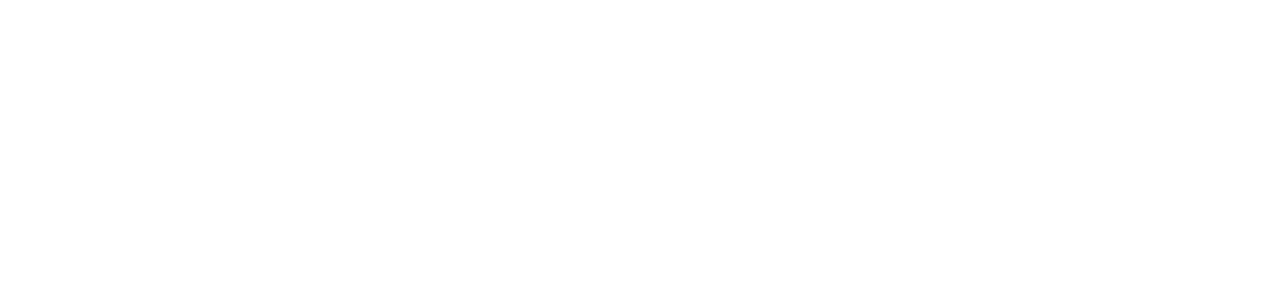
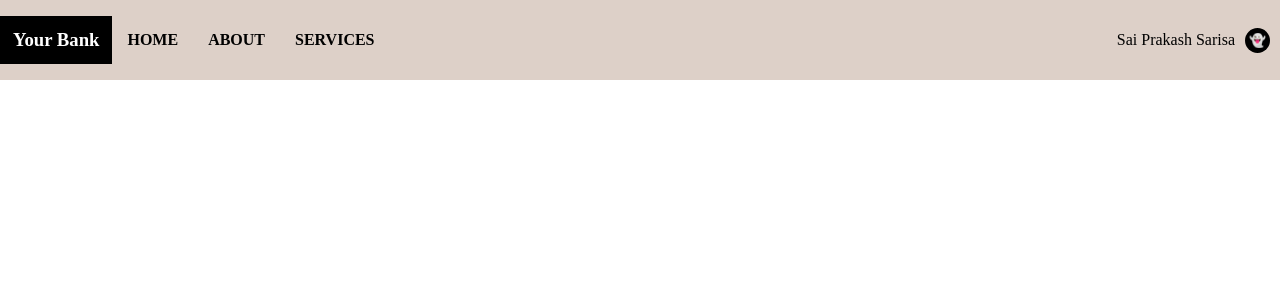
Before and after one commit to SaiPrakashSarisa/angular-STACKBLITZ-banking-app, an Angular app: page /navigation in a window 1280 px wide. Before the commit this address led to /. Shown: the top 300 px of the page. Built offline with nearby package versions, Linux system fonts and the light colour scheme.

Commit message:
5 files modified, 3 added

```diff
--- a/src/app/app-routing/app-routing.module.ts
+++ b/src/app/app-routing/app-routing.module.ts
@@ -3,11 +3,15 @@
 import { RouterModule, Routes } from '@angular/router';
 import { LoginComponent } from '../login/login.component';
 import { RegistrationComponent } from '../registration/registration.component';
+import { NavigationComponent } from '../navigation/navigation.component';
+import { DashboardComponent } from '../dashboard/dashboard.component';
 
 const routes: Routes = [
   { path: '', redirectTo: '/login', pathMatch: 'full' },
   { path: 'login', component: LoginComponent },
   { path: 'register', component: RegistrationComponent },
+  { path: 'navigation', component: NavigationComponent },
+  { path: 'dashboard', component: DashboardComponent },
 ];
 
 @NgModule({
--- a/src/app/app.module.ts
+++ b/src/app/app.module.ts
@@ -8,6 +8,8 @@
 import { FooterComponent } from './footer/footer.component';
 import { LoginComponent } from './login/login.component';
 import { RegistrationComponent } from './registration/registration.component';
+import { NavigationComponent } from './navigation/navigation.component';
+import { DashboardComponent } from './dashboard/dashboard.component';
 
 @NgModule({
   declarations: [
@@ -16,6 +18,8 @@
     FooterComponent,
     LoginComponent,
     RegistrationComponent,
+    NavigationComponent,
+    DashboardComponent,
   ],
   imports: [BrowserModule, ReactiveFormsModule, FormsModule, AppRoutingModule],
   providers: [],
--- /dev/null
+++ b/src/app/dashboard/dashboard.component.ts
@@ -0,0 +1,15 @@
+import { Component, OnInit } from '@angular/core';
+
+@Component({
+  selector: 'app-dashboard',
+  templateUrl: './dashboard.component.html',
+  styleUrls: ['./dashboard.component.css']
+})
+export class DashboardComponent implements OnInit {
+
+  constructor() { }
+
+  ngOnInit() {
+  }
+
+}
--- a/src/app/navigation/navigation.component.css
+++ b/src/app/navigation/navigation.component.css
@@ -0,0 +1,83 @@
+* {
+  padding: 0px;
+  margin: 0px;
+}
+
+.ul {
+  display: flex;
+}
+
+h3 {
+  color: white;
+  background-color: black;
+  padding: 13px;
+}
+
+.ul li {
+  color: black;
+  list-style: none;
+  font-weight: bold;
+  text-transform: uppercase;
+  padding: 15px;
+  cursor: pointer;
+  transition: color 0.5s, background-color 0.5s;
+}
+
+ul li {
+  color: black;
+  list-style: none;
+  padding: 15px;
+  cursor: pointer;
+  transition: color 0.5s, background-color 0.5s;
+}
+
+ul li:hover {
+  background-color: black;
+  color: white;
+}
+
+.navbar2 {
+  height: 10vh;
+  background-color: #ddd0c8;
+  display: flex;
+  justify-content: space-between;
+  align-items: center;
+}
+.name {
+  display: 'flex';
+  flex-direction: 'row';
+}
+
+.name span {
+  font-weight: 'bold';
+  text-transform: capitalize;
+}
+
+button {
+  margin-left: 10px;
+  margin-right: 10px;
+  height: 25px;
+  width: 25px;
+  border-radius: 18px;
+  background-color: black;
+  border-color: transparent;
+}
+
+.dropdown {
+  position: relative;
+  display: inline-block;
+}
+
+.content {
+  display: none;
+  position: absolute;
+  background-color: #ddd0c8;
+  min-width: 100px;
+  top: 25px;
+  right: 2px;
+  z-index: 1;
+}
+
+.dropdown:hover .content {
+  display: block;
+}
--- a/src/app/navigation/navigation.component.html
+++ b/src/app/navigation/navigation.component.html
@@ -7,7 +7,7 @@
   </ul>
 
   <div class="name">
-    <span>Sai Prakash Sarisa</span>
+    <span>{{ userName }}</span>
     <div class="dropdown">
       <button>👻</button>
       <div class="content">
--- a/src/app/navigation/navigation.component.ts
+++ b/src/app/navigation/navigation.component.ts
@@ -3,13 +3,11 @@
 @Component({
   selector: 'app-navigation',
   templateUrl: './navigation.component.html',
-  styleUrls: ['./navigation.component.css']
+  styleUrls: ['./navigation.component.css'],
 })
 export class NavigationComponent implements OnInit {
+  userName: string = 'Sai Prakash Sarisa';
+  constructor() {}
 
-  constructor() { }
-
-  ngOnInit() {
-  }
-
+  ngOnInit() {}
 }
```
Also changed, not shown: src/app/dashboard/dashboard.component.css (added), src/app/dashboard/dashboard.component.html (added).
